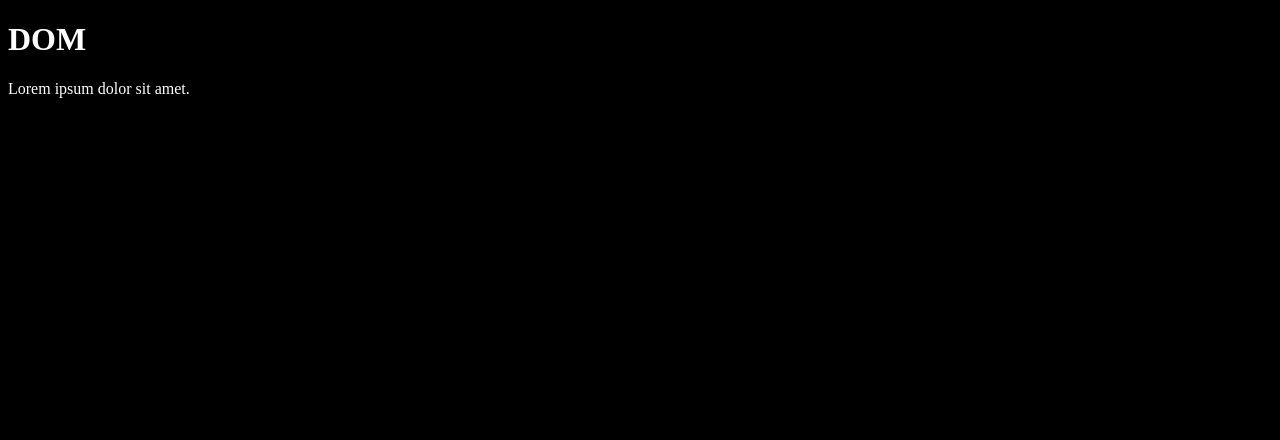
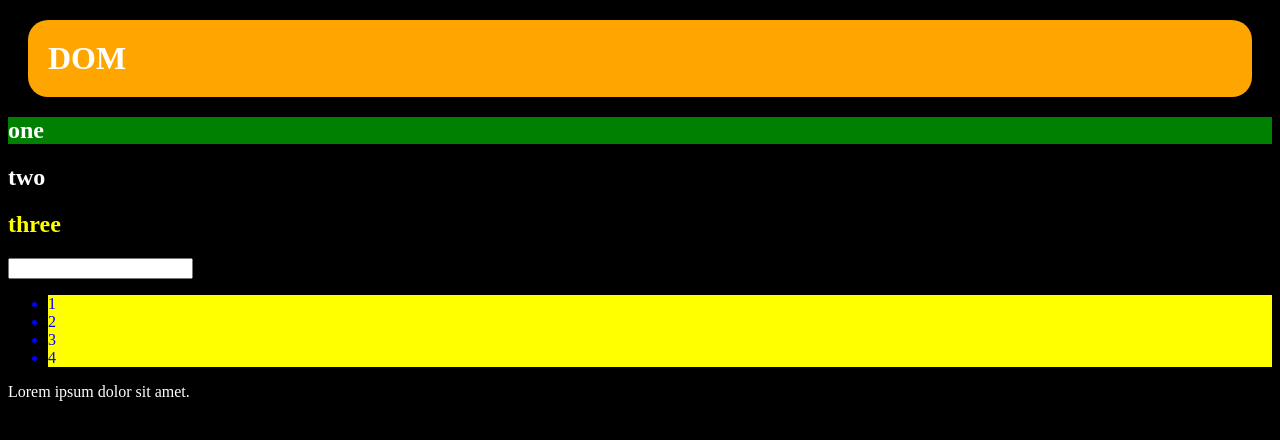
Before and after one commit to jaypedhadiya07/JavaScript, a plain HTML site: page 06_dom/one.html in a window 1280 px wide. Drawn offline with Linux system fonts and the light colour scheme.

Commit message:
dom manipulation

```diff
--- a/06_dom/one.html
+++ b/06_dom/one.html
@@ -1,5 +1,6 @@
 <!DOCTYPE html>
 <html lang="en">
+
 <head>
     <meta charset="UTF-8">
     <title>DOM</title>
@@ -10,10 +11,68 @@
         color: white;
     }
 </style>
+
 <body class="bg-black">
     <div>
-        <h1 class="heading">DOM</h1>
+        <h1 id="title" class="heading">DOM <span id="secondText" style="display: none;">learning</span></h1>
+        <h2>one</h2>
+        <h2>two</h2>
+        <h2>three</h2>
+        <input type="text">
+        <ul>
+            <li class="list">1</li>
+            <li class="list">2</li>
+            <li class="list">3</li>
+            <li class="list">4</li>
+        </ul>
         <p>Lorem ipsum dolor sit amet.</p>
     </div>
 </body>
+
 </html>
+<script>
+    console.log(window.document);
+    console.log(document);
+    console.dir(document)
+    console.log(document.getElementById('title').id); //title
+    console.log(document.getElementById('title').class); //undefined
+    console.log(document.getElementById('title').className); //heading
+
+    console.log(document.getElementById('title').getAttribute('id')); // title
+    console.log(document.getElementById('title').getAttribute('class')); // heading
+    console.log(document.getElementById('title').setAttribute('class', "head heading"));
+    const title = document.getElementById('title')
+    title.style.backgroundColor = "orange"
+    title.style.padding = "20px"
+    title.style.margin = "20px"
+    title.style.borderRadius = "20px"
+    console.log(title.innerHTML); // DOM <span id="secondText" style="display: none;">learning</span>
+    console.log(title.innerText); // display : none not visible OUTPUT :DOM
+    console.log(title.textContent); // display : none is visible OUTPUT :DOM learning
+    console.log(document.querySelector("#title"));
+    console.log(document.querySelector(".title"));
+
+    console.log(document.querySelector('h2').style.backgroundColor = "green");
+
+
+    let myul = document.querySelector('ul')
+    console.log(myul.querySelector('li').style.backgroundColor = "green");
+
+
+    const nodelist = document.querySelectorAll('h2');
+    nodelist[2].style.color = "yellow" // also index pass
+
+    const allli = document.querySelectorAll('li');
+    allli.forEach(function (value) {
+        value.style.backgroundColor = "yellow"
+    })
+    allli.forEach( (value) => {
+        value.style.color = "red"
+    })
+
+    const arrlist = document.getElementsByClassName('list');
+    const myConvertedArray = Array.from(arrlist)
+    myConvertedArray.forEach(function (value){
+        value.style.color = "blue"
+    })
+</script>
```
